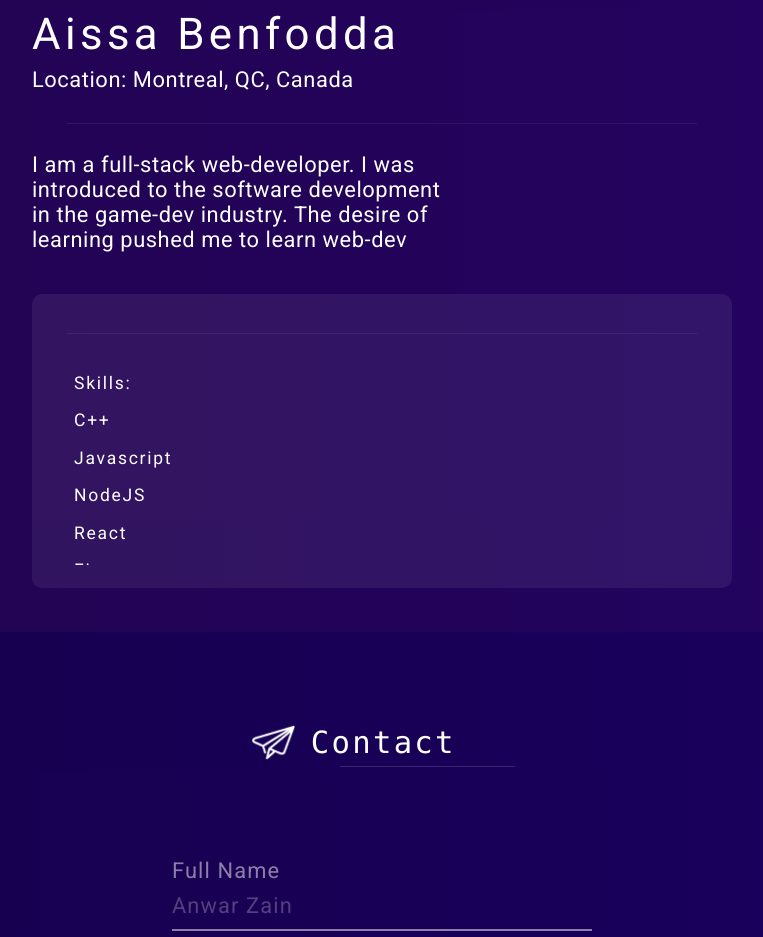
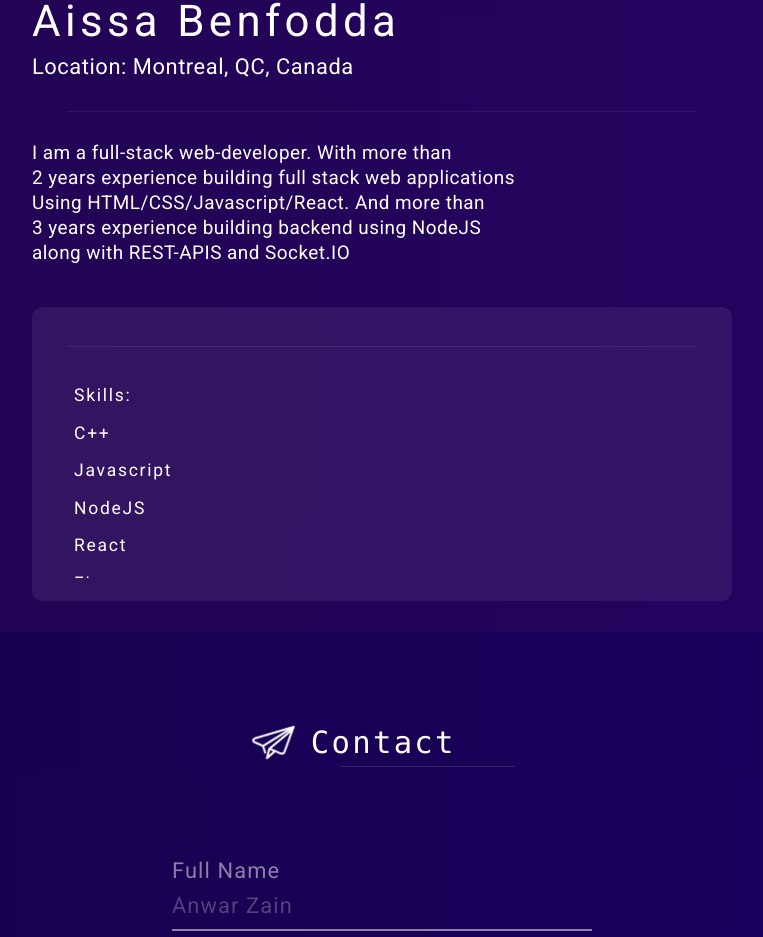
Before and after one commit to Rygaa/portfolioV2, a React (Create React App) app: page / in a window 1280 px wide. Shown: the part 1768-2705 px from the top of the page, without its empty margins (258-1021 px from the left). Built offline with nearby package versions, Linux system fonts and the light colour scheme.

Commit message:
modify text and fixing some styling

```diff
--- a/src/assets/1-helpers/_fonts.module.scss
+++ b/src/assets/1-helpers/_fonts.module.scss
@@ -27,7 +27,17 @@
 
 }
 
+@mixin fontSubTitle0 {
+    font-family: Raleway;
+    font-style: normal;
+    font-weight: normal;
+    font-size: 1.353rem;
+    line-height: 100%;
+    letter-spacing: 0.025em;
+    color: white;
+    @include reset();
 
+}
 @mixin fontSubTitle1 {
     font-family: Raleway;
     font-style: normal;
--- a/src/assets/6-pages/AboutMe.module.scss
+++ b/src/assets/6-pages/AboutMe.module.scss
@@ -17,7 +17,7 @@
 
 .AboutMe > p:nth-child(2) { @include fontTitle1(); font-weight: normal; margin-bottom: .5rem; }
 .AboutMe > p:nth-child(3) { @include fontSubTitle1(); margin-bottom: .5rem; }
-.AboutMe > p:nth-child(5) { @include fontSubTitle1(); margin-top: .5rem; margin-bottom: 3rem; }
+.AboutMe > p:nth-child(5) { @include fontSubTitle0(); margin-top: .5rem; margin-bottom: 3rem; }
 .line {
     background-color: $color2;
     width: 65%;
@@ -54,6 +54,10 @@
     align-self: center;
     margin-bottom: 1.5rem;
     margin-top: 1.75rem;
+}
+
+.description {
+    line-height: 1.325 !important;
 }
 
 .text-container {
--- a/src/pages/AboutMe.js
+++ b/src/pages/AboutMe.js
@@ -187,10 +187,11 @@ const AboutMe = (props) => {
             <p>Aissa Benfodda</p>
             <p>Location: Montreal, QC, Canada</p>
             <div className={classes['line']}></div>
-            <p>I am a full-stack web-developer. I was <br />
-                introduced to the software development <br />
-                in the game-dev industry. The desire of <br />
-                learning pushed me to learn web-dev <br />
+            <p className={classes['description']}>I am a full-stack web-developer. With more than
+                <br />  2 years experience building full stack web applications
+                <br /> Using HTML/CSS/Javascript/React. And more than
+                <br /> 3 years experience building backend using NodeJS
+                <br />  along with REST-APIS and Socket.IO
             </p>
             <div ref={consoleRef} className={classes['Console']}
                 id={'about-me'}
```
